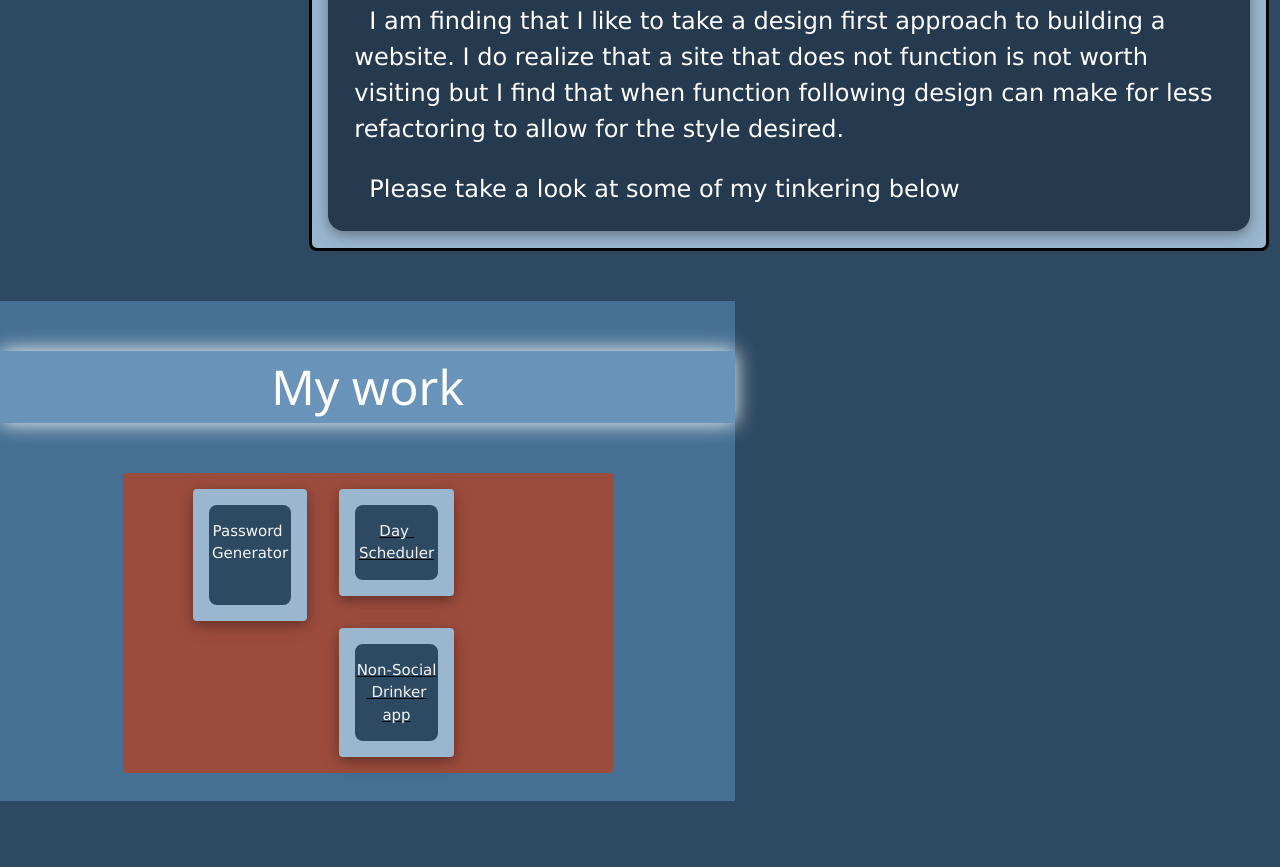
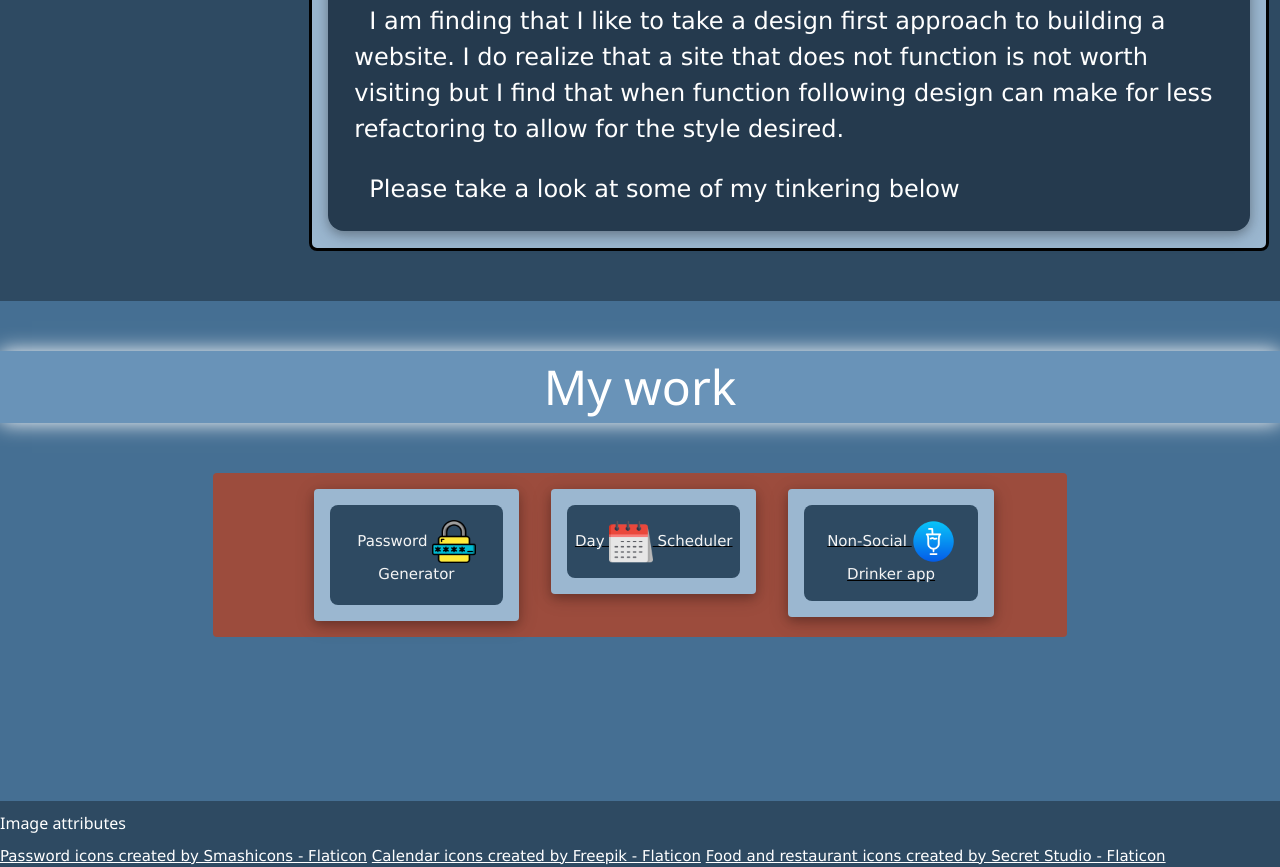
Before and after one commit to hoeferg/portfolio, a plain HTML site: page index.html in a window 1280 px wide. Shown: the part 1203-2070 px from the top of the page. Before the commit the page ends 2004 px from the top, so only its background shows below. Drawn offline with Linux system fonts and the light colour scheme; a script that the page names is missing.

Commit message:
got links working and picture updated

```diff
--- a/index.html
+++ b/index.html
@@ -9,7 +9,7 @@
     <link rel="stylesheet" href="./assets/CSS/flat-UI-theme.css">
     <link rel="stylesheet" href="./assets/CSS/style.css">
     <script defer src="./assets/js/passGen.js"></script>
-    <title>Cole S.</title>
+    <title>Gayle Hoefer</title>
 </head>
 <body class="w3-theme">
 
@@ -20,7 +20,7 @@
         </h1>
     </header>
 
-    <img id="header-img" src="" alt="">
+    <img id="header-img" src="./assets/images/starpool2_crop.png" alt="">
 
     <main class="">
 
@@ -77,19 +77,20 @@
                 <div class="w3-container w3-col l1"></div>
 
                 <div class="w3-col s11 l3 w3-theme-l3 w3-margin w3-card-4 w3-round">
+                    <a href="https://hoeferg.github.io/password-generator/" target="_blank"></a>
                     <div id="generate-psswd-btn" class="btn w3-round-large w3-margin" style="min-height: 100px; display: flex;">
                         <p>Password
-                            <img src="./Assets/images/4693256.png" alt="" style="float: none;" class=" w3-col s3 l3">
+                            <img src="./assets/images/padlock(1).png" alt="" style="float: none;" class=" w3-col s3 l3">
                             Generator
                         </p>
                     </div>
                 </div>
 
                 <div class="w3-col s11 l3 w3-theme-l3 w3-margin w3-card-4 w3-round" >
-                    <a href="https://coles82.github.io/Workday-Sceduler" target="_blank">
+                    <a href="https://hoeferg.github.io/calender/" target="_blank">
                         <div id="day-sched-btn" class="btn w3-margin w3-round-large" style="display:flex;">
                             <p>Day
-                                <img src="" alt="" class="w3-col s3 l3" style="float: none;">
+                                <img src="./assets/images/calendar.png" alt="calender" class="w3-col s3 l3" style="float: none;">
                                 Scheduler
                             </p>
                         </div>
@@ -101,7 +102,7 @@
                         <div id="non-social-btn" class="btn w3-margin w3-round-large" style="display: flex;">
                             <p>
                                 Non-Social
-                                <img src="" alt="" class="w3-col s3 l3" style="float: none;">
+                                <img src="./assets/images/cocktail.png" alt="A drink" class="w3-col s3 l3" style="float: none;">
                                 Drinker app
                             </p>
                         </div>
@@ -110,5 +111,11 @@
             </div>
         </section>
     </main>
+    <footer>
+        <h6>Image attributes</h6>
+        <a href="https://www.flaticon.com/free-icons/password" title="password icons">Password icons created by Smashicons - Flaticon</a>
+        <a href="https://www.flaticon.com/free-icons/calendar" title="calendar icons">Calendar icons created by Freepik - Flaticon</a>
+        <a href="https://www.flaticon.com/free-icons/food-and-restaurant" title="food and restaurant icons">Food and restaurant icons created by Secret Studio - Flaticon</a>
+    </footer>
 </body>
 </html>
```
Also changed, not shown: assets/images/calendar.png (added), assets/images/cocktail.png (added), assets/images/padlock(1).png (added), assets/images/padlock.png (added), 1 other file.
